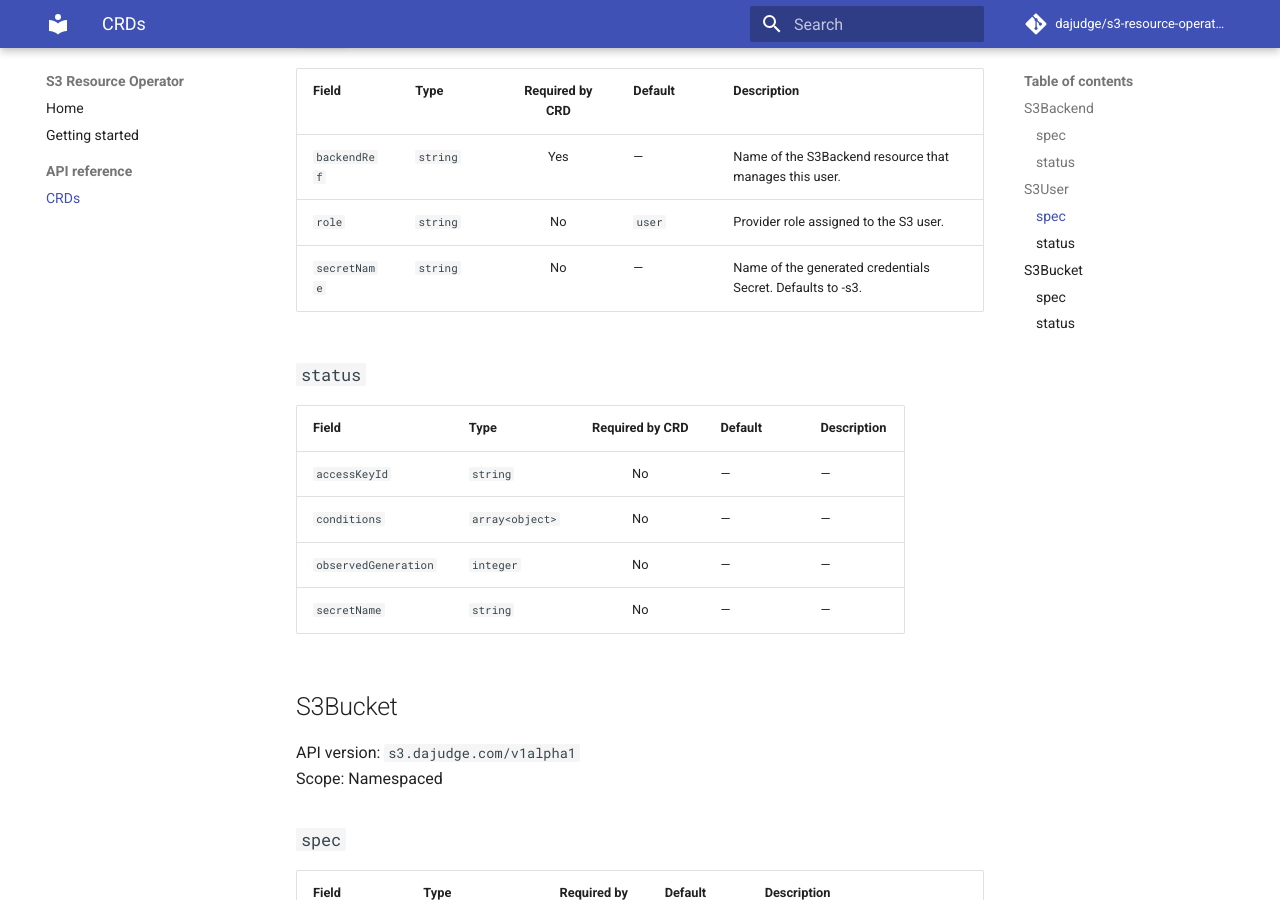
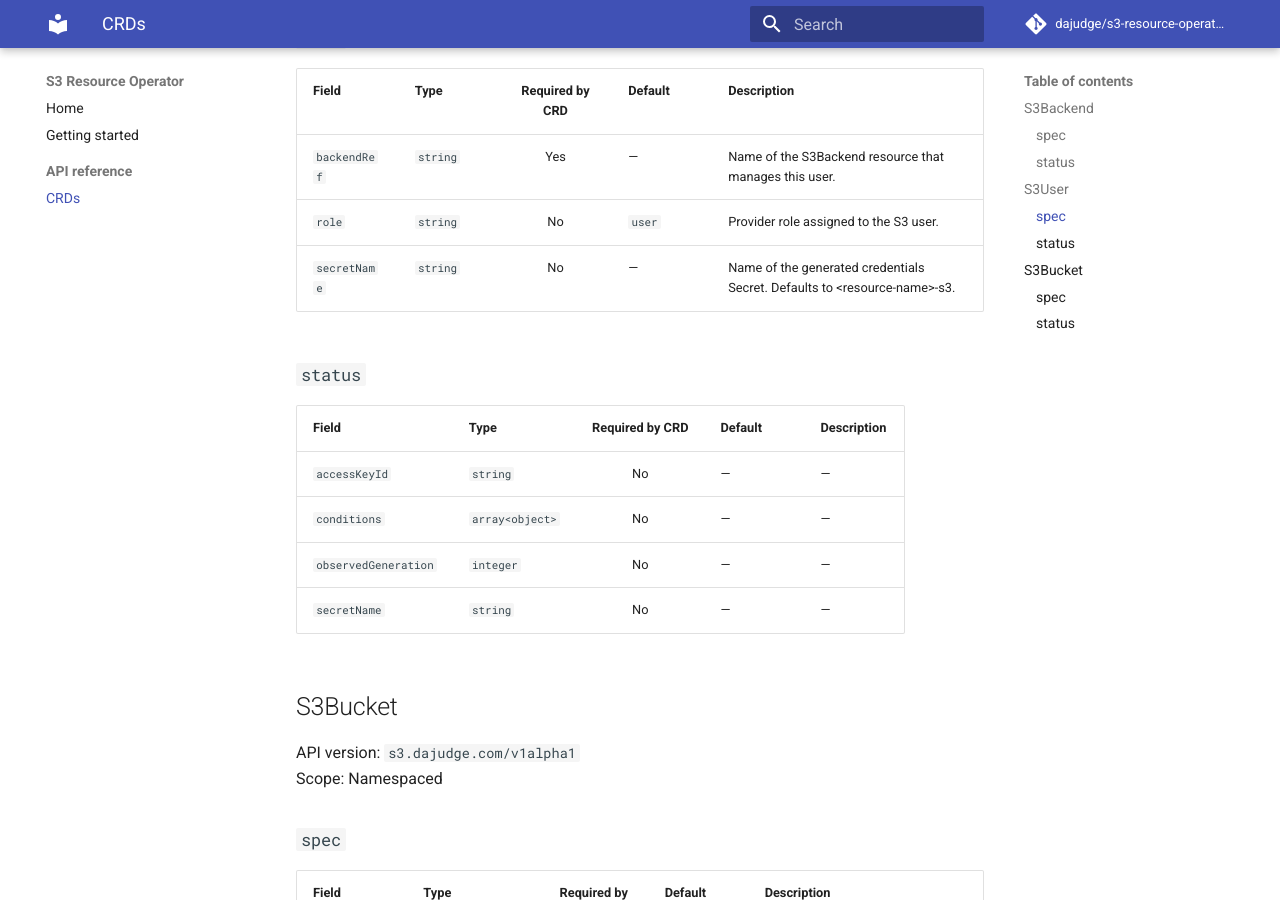
Before and after one commit to dajudge/s3-resource-operator, an MkDocs documentation site: the page built from docs/reference/crds.md, in a window 1280 px wide and 900 px high, scrolled down 1289 px. Built offline with MkDocs 1.6.1 and Material for MkDocs 9.7.7, drawn with Linux system fonts in a browser that asks for light colours; comment, search, counter and statistics services are not loaded.

Commit message:
Refresh escaped CRD documentation

```diff
--- a/docs/reference/crds.md
+++ b/docs/reference/crds.md
@@ -36,7 +36,7 @@ Scope: Namespaced
 | --- | --- | :---: | --- | --- |
 | `backendRef` | `string` | Yes | — | Name of the S3Backend resource that manages this user. |
 | `role` | `string` | No | `user` | Provider role assigned to the S3 user. |
-| `secretName` | `string` | No | — | Name of the generated credentials Secret. Defaults to <resource-name>-s3. |
+| `secretName` | `string` | No | — | Name of the generated credentials Secret. Defaults to &lt;resource-name&gt;-s3. |
 
 ### `status`
 
```
